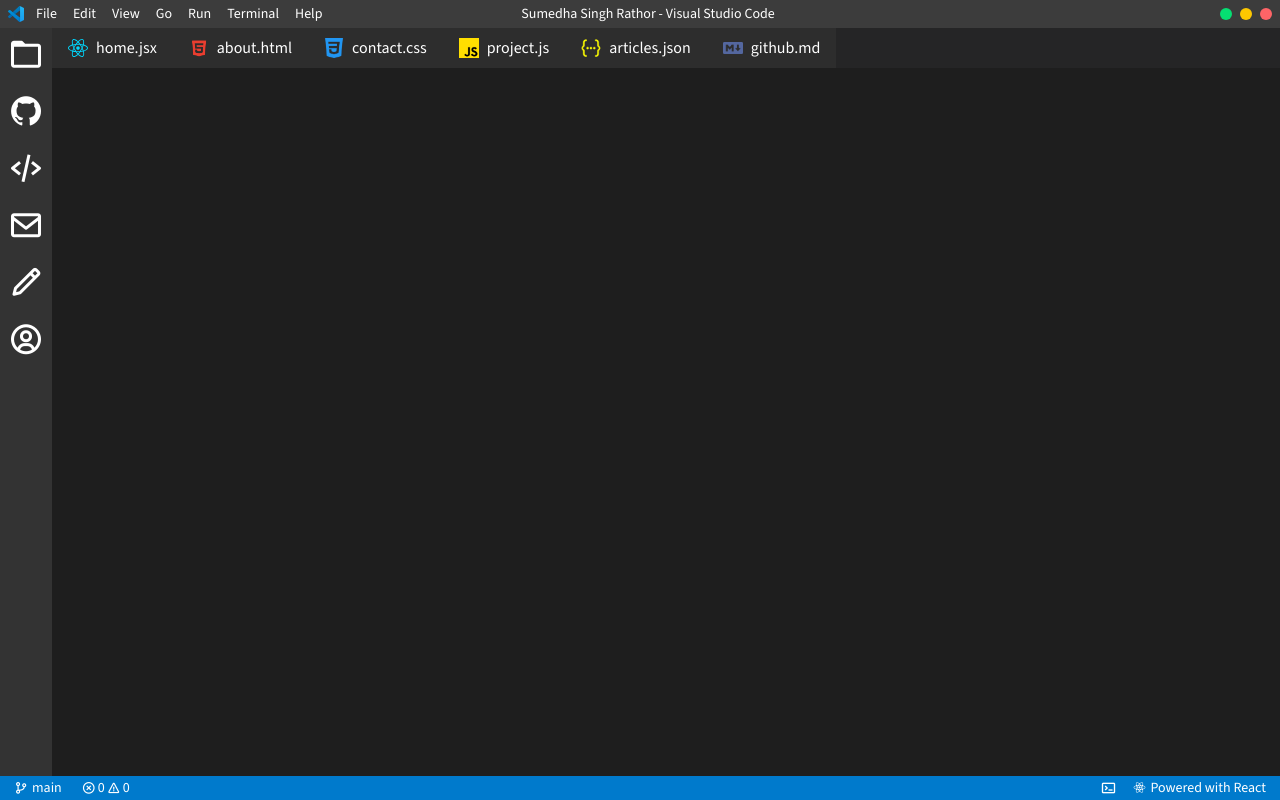
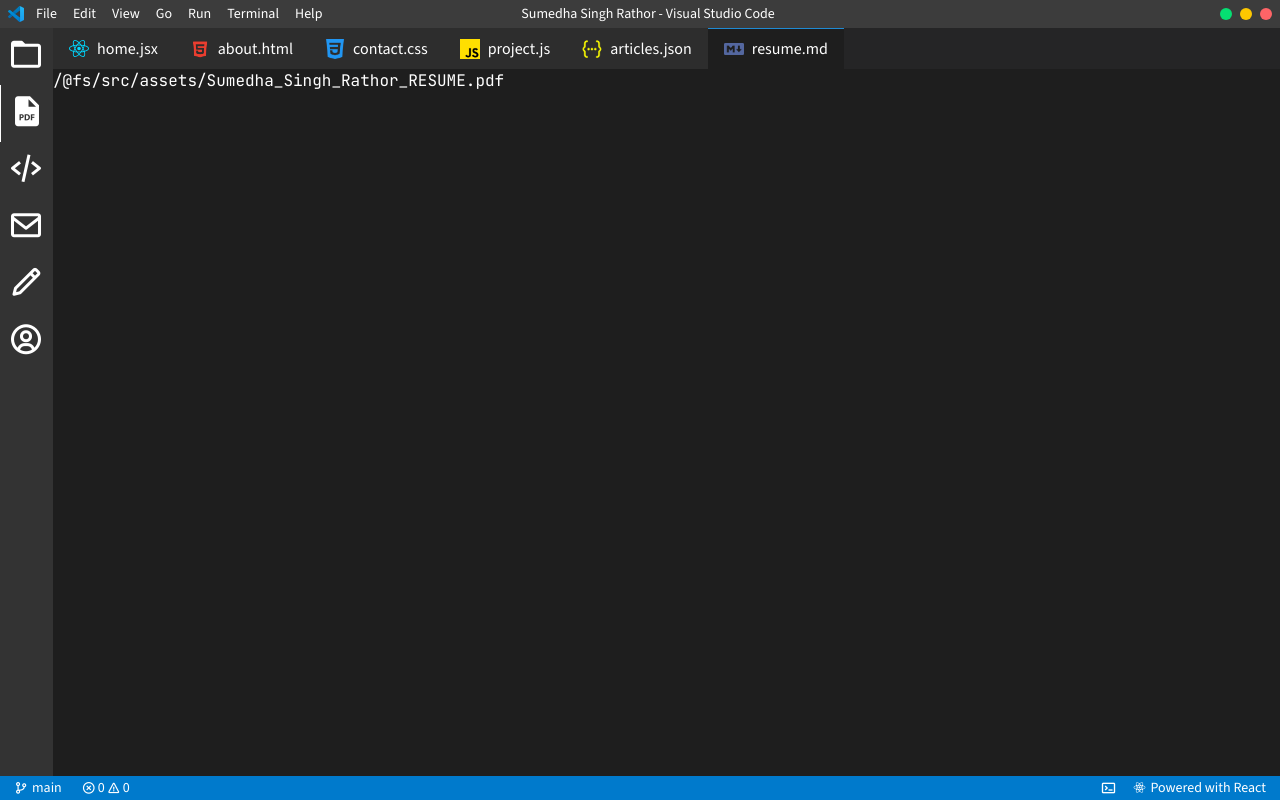
Before and after one commit to SumedhaSinghRathor/VSCode, a React (Vite) app: page /resume in a window 1280 px wide. Built offline with nearby package versions, Linux system fonts and the light colour scheme.

Commit message:
replace github with resume

```diff
--- a/src/App.jsx
+++ b/src/App.jsx
@@ -12,7 +12,7 @@ import About from "./sections/About";
 import Contact from "./sections/Contact";
 import Project from "./sections/Project";
 import Articles from "./sections/Articles";
-import Github from "./sections/Github";
+import Resume from "./sections/Resume";
 import Terminal from "./components/Terminal";
 
 function App() {
@@ -22,7 +22,7 @@ function App() {
     { file: Css, link: "/contact", fileName: "contact.css" },
     { file: Js, link: "/projects", fileName: "project.js" },
     { file: Json, link: "/articles", fileName: "articles.json" },
-    { file: MD, link: "/github", fileName: "github.md" },
+    { file: MD, link: "/resume", fileName: "resume.md" },
   ];
 
   const [terminal, setTerminal] = useState(false);
@@ -86,13 +86,13 @@ function App() {
             <i className="bx bx-folder text-4xl" />
           </NavLink>
           <NavLink
-            to="/github"
+            to="/resume"
             style={({ isActive }) => ({
               borderLeft: isActive ? "1px solid white" : "",
             })}
             className="p-2"
           >
-            <i className="bx bxl-github text-4xl" />
+            <i className="bx bxs-file-pdf text-4xl" />
           </NavLink>
           <NavLink
             to="/projects"
@@ -182,7 +182,7 @@ function App() {
                 <Route path="/contact" element={<Contact />} />
                 <Route path="/projects" element={<Project />} />
                 <Route path="/articles" element={<Articles />} />
-                <Route path="/github" element={<Github />} />
+                <Route path="/resume" element={<Resume />} />
               </Routes>
             </div>
             <Terminal terminal={terminal} setTerminal={setTerminal} />
--- a/src/sections/Github.jsx
+++ /dev/null
@@ -1,5 +0,0 @@
-function Github() {
-  return <div className="ide">Github</div>;
-}
-
-export default Github;
--- /dev/null
+++ b/src/sections/Resume.jsx
@@ -0,0 +1,17 @@
+import ResumePDF from "../assets/Sumedha_Singh_Rathor_RESUME.pdf";
+
+function Resume() {
+  return (
+    <object
+      data={ResumePDF}
+      type="application/pdf"
+      width="100%"
+      height="100%"
+      className="ide"
+    >
+      {ResumePDF}
+    </object>
+  );
+}
+
+export default Resume;
```
Also changed, not shown: 1 other file (tests, documents, lock files or other folders).
